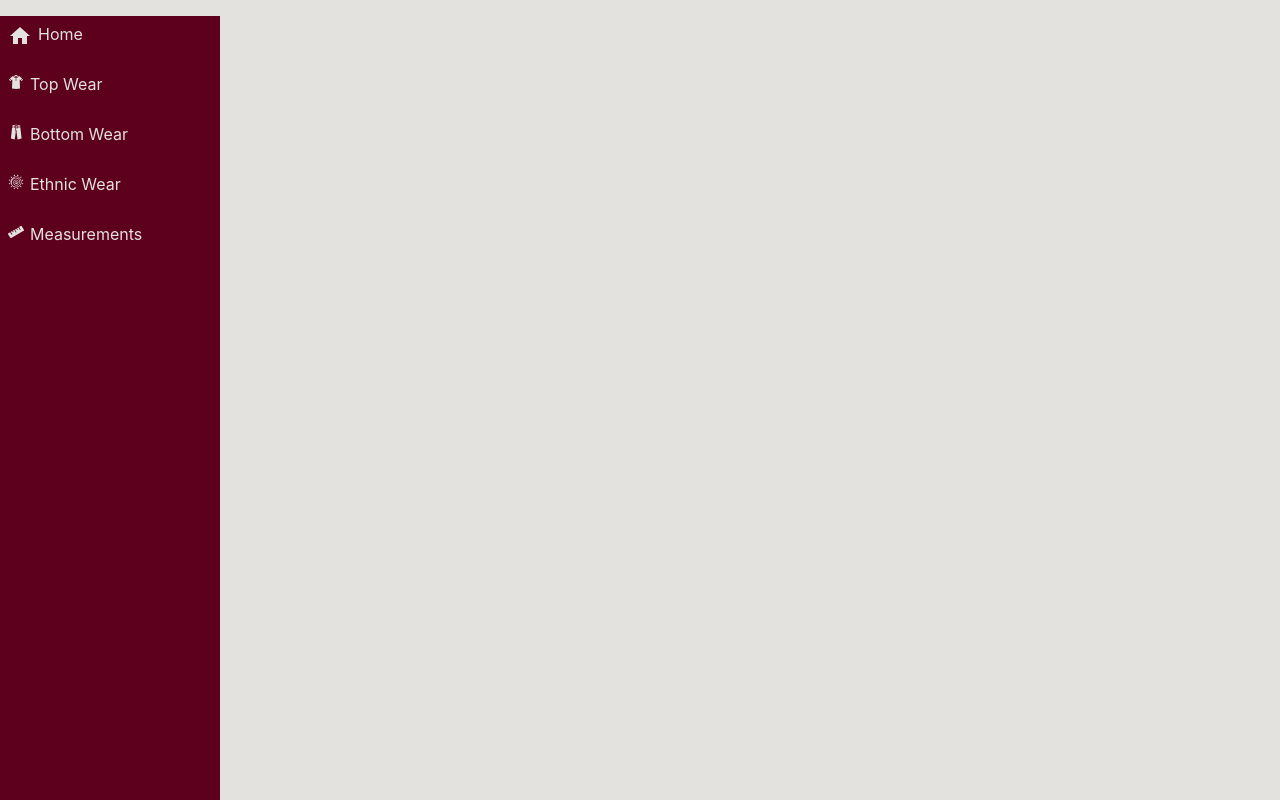
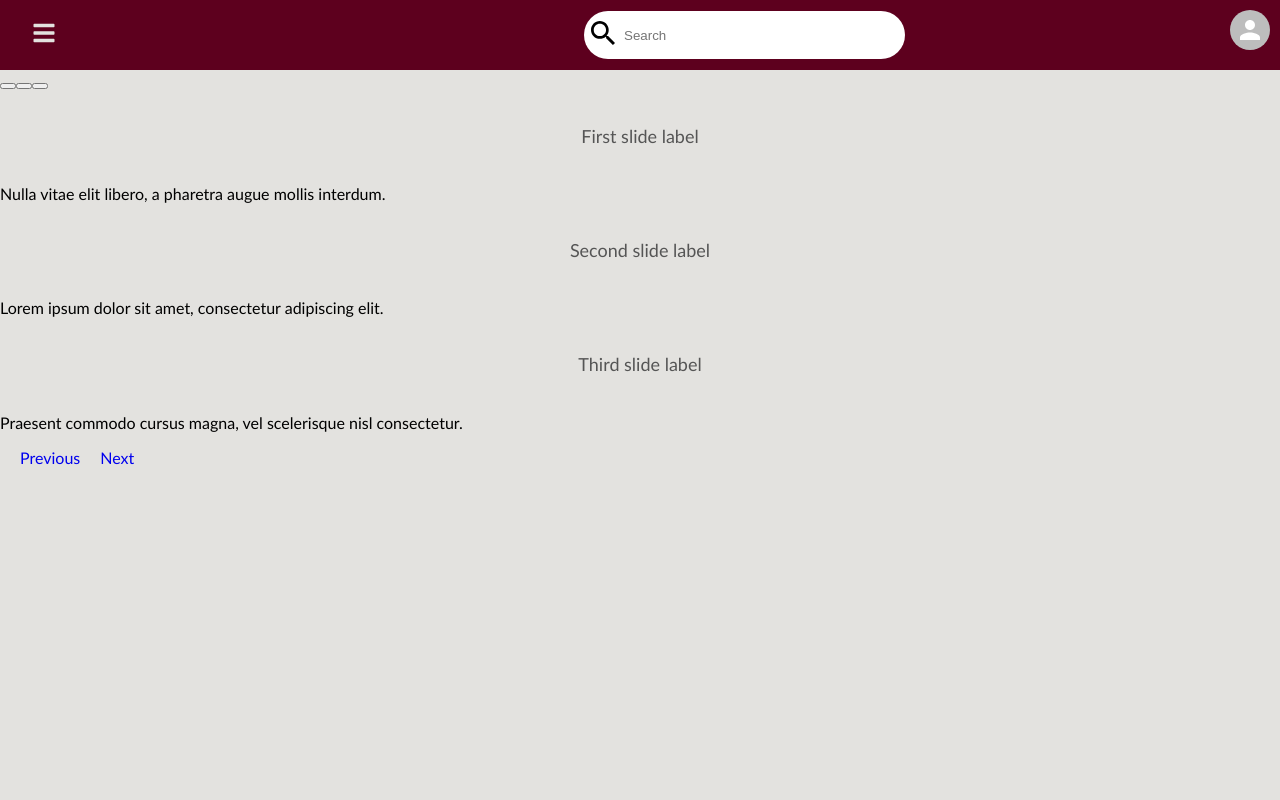
Before and after one commit to prateekrai1/MensFashion, a React (Create React App) app in the folder mens-ecommerce/: page / in a window 1280 px wide. Built offline with nearby package versions, Linux system fonts and the light colour scheme.

Commit message:
carousel

```diff
--- a/mens-ecommerce/package.json
+++ b/mens-ecommerce/package.json
@@ -15,8 +15,10 @@
     "@testing-library/jest-dom": "^5.17.0",
     "@testing-library/react": "^13.4.0",
     "@testing-library/user-event": "^13.5.0",
+    "bootstrap": "^5.3.2",
     "framer-motion": "^10.17.4",
     "react": "^18.2.0",
+    "react-bootstrap": "^2.9.2",
     "react-dom": "^18.2.0",
     "react-icons": "^4.12.0",
     "react-redux": "^9.0.4",
--- a/mens-ecommerce/src/App.css
+++ b/mens-ecommerce/src/App.css
@@ -1,15 +1,16 @@
-
-body{
-  margin:0;
-  padding:0;
+body {
+  margin: 0;
+  padding: 0;
+  font-family: "Trebuchet MS", "Lucida Sans Unicode", "Lucida Grande",
+    "Lucida Sans", Arial, sans-serif;
 }
 
-.App{
+.App {
   width: 100vw;
   height: 100vh;
 }
 
-.home{
+.home {
   overflow: hidden;
   height: 100vh;
   width: 100vw;
@@ -17,24 +18,119 @@ body{
   background-size: cover;
 }
 
-.sidebar{
-  height: 100vh;
-  width: 220px;
+.navbar {
   background-color: #5d001e;
+  height: 70px;
+  display: flex;
+  gap: 33rem;
+  align-items: center;
 }
 
-.sidebarList{
-  height: 100vh;
-  padding: 8px;
+.menu-bars {
+  margin-left: 2rem;
+  font-size: 1.5rem;
+  color:#e3e2df ;
+  background: none;
 }
 
-.sidebarList .item{
-  width:100%;
-  height:50px;
-  list-style-type: none;
-  margin:0;
+.nav-menu {
+  background-color: #5d001e;
+  width: 250px;
+  height: 100vh;
+  display: flex;
+  justify-content:center;
+  position: fixed;
+  top: 0;
+   left: -100%;
+  transition: 850ms;
+}
+
+.nav-menu.active {
+  left: 0;
+  transition: 350ms;
+}
+
+.nav-text {
+  display: flex;
+  justify-content: start;
+  align-items: center;
+  padding: 8px 0px 8px 16px;
+  list-style: none;
+  height: 60px;
+}
+
+.nav-text a{
+  text-decoration: none;
+  color: #e3e2df;
+  font-size: 18px;
+  width: 95%;
+  height: 100%;
+  display: flex;
+  align-items: center;
+  padding: 0 16px;
+  border-radius: 4px;
+}
+
+.nav-text a:hover{
+  transition: 0.3s ease-in-out;
+  font-size: 20px;
+}
+
+.nav-menu-items{
+  width: 100%;
+}
+
+.navbar-toggle{
+  background-color: #5d001e;
+  width: 100%;
+  height: 80px;
+  display: flex;
+  justify-content: start;
+  align-items: center;
+}
+
+span{
+  margin-left: 10px;
+}
+
+
+.searchInputs{
   display: flex;
   flex-direction: row;
+  background-color: white;
+  padding: 3px;
+  border-radius: 30px;
+}
+
+.textbox{
+  padding: 5px;
+  border: none;
+  border-radius: 30px;
+}
+
+.searchIcon{
+  font-size: 2rem;
+  margin-top: 1px;
+  padding-top: 2px;
+}
+
+.rightpart{
+  display: flex;
+  flex-direction: row;
+  gap: 25px;
+}
+
+.cart-icon{
+  font-size: 1.8rem;
   color: #e3e2df;
+  padding: 5px;
+}
 
+.cart-icon:hover{
+  cursor: pointer;
+  transition: 0.15s ease-in;
 }
+
+.car-menu{
+  text-align: center;
+}
--- /dev/null
+++ b/mens-ecommerce/src/Components/Carousel/CarouselMenu.jsx
@@ -0,0 +1,42 @@
+import React from 'react'
+import Carousel from 'react-bootstrap/Carousel';
+import { useState } from 'react';
+
+const CarouselMenu = () => {
+
+    const [index, setIndex] = useState(0);
+
+  const handleSelect = (selectedIndex) => {
+    setIndex(selectedIndex);
+  };
+
+  return (
+    <Carousel activeIndex={index} onSelect={handleSelect}>
+    <Carousel.Item>
+      {/* <ExampleCarouselImage text="First slide" /> */}
+      <Carousel.Caption>
+        <h3>First slide label</h3>
+        <p>Nulla vitae elit libero, a pharetra augue mollis interdum.</p>
+      </Carousel.Caption>
+    </Carousel.Item>
+    <Carousel.Item>
+      {/* <ExampleCarouselImage text="Second slide" /> */}
+      <Carousel.Caption>
+        <h3>Second slide label</h3>
+        <p>Lorem ipsum dolor sit amet, consectetur adipiscing elit.</p>
+      </Carousel.Caption>
+    </Carousel.Item>
+    <Carousel.Item>
+      {/* <ExampleCarouselImage text="Third slide" /> */}
+      <Carousel.Caption>
+        <h3>Third slide label</h3>
+        <p>
+          Praesent commodo cursus magna, vel scelerisque nisl consectetur.
+        </p>
+      </Carousel.Caption>
+    </Carousel.Item>
+  </Carousel>
+  )
+}
+
+export default CarouselMenu
--- a/mens-ecommerce/src/Components/Homepage.jsx
+++ b/mens-ecommerce/src/Components/Homepage.jsx
@@ -1,10 +1,16 @@
 import React from 'react'
 import Navbar from './Navbar/Navbar'
+import { BrowserRouter as Router } from 'react-router-dom'
+import CarouselMenu from './Carousel/CarouselMenu'
 
 const Homepage = () => {
   return (
     <div className='home'>
+      <Router>
         <Navbar/>
+        <CarouselMenu/>
+      </Router>
+
     </div>
   )
 }
--- /dev/null
+++ b/mens-ecommerce/src/Components/LoginAvatar/AvatarMenu.jsx
@@ -0,0 +1,55 @@
+import React, {useState, useEffect, useRef} from 'react';
+import '../LoginAvatar/Dropdown.css'
+import { Avatar } from '@mui/material';
+
+
+const Avatarmenu = () => {
+
+    const [open, setOpen] = useState(false);
+    let menuRef = useRef();
+
+    useEffect(() => {
+        let handler = (e)=>{
+          if(!menuRef.current.contains(e.target)){
+            setOpen(false);
+          }
+        };
+        document.addEventListener("mousedown", handler);
+
+
+    return() =>{
+      document.removeEventListener("mousedown", handler);
+    }
+
+  });
+
+  return (
+    <div className="App">
+      <div className='menu-container' ref={menuRef}>
+        <div className='menu-trigger' >
+          <Avatar alt='' src='' className='avatar' onClick={()=>{setOpen(!open)}}/>
+        </div>
+
+        <div className={`dropdown-menu ${open? 'active' : 'inactive'}`} >
+          <h3>Prateek<br/></h3>
+          <ul>
+            <DropdownItem  text = {"My Orders"}/>
+            <DropdownItem  text = {"Settings"}/>
+            <DropdownItem  text = {"Helps"}/>
+            <DropdownItem text = {"Logout"}/>
+          </ul>
+        </div>
+      </div>
+    </div>
+  )
+}
+
+function DropdownItem(props){
+    return(
+        <li className='dropdownItem'>
+            <a>{props.text}</a>
+        </li>
+    )
+}
+
+export default Avatarmenu
--- /dev/null
+++ b/mens-ecommerce/src/Components/LoginAvatar/Dropdown.css
@@ -0,0 +1,113 @@
+:root {
+    --primary-bg: #242526;
+    --secondary-bg: #fff;
+    --primary-text-color: #555;
+    --secondary-text-color: #cecece;
+    --border-radius: 8px;
+    --speed: 500ms;
+  }
+
+ul{
+    list-style: none;
+  }
+
+  a {
+    text-decoration: none;
+  }
+
+  .menu-trigger .avatar{
+    position: absolute;
+    top: 10px;
+    right: 10px;
+    height: 40px;
+    width: 40px;
+    border-radius: 50%;
+    overflow: hidden;
+    cursor: pointer;
+  }
+
+  .dropdown-menu{
+    position: absolute;
+    top: 100px;
+    right: 20px;
+    background-color: #fff;
+    border-radius: var(--border-radius);
+    padding: 10px 20px;
+    width: 200px;
+  }
+
+  .dropdown-menu::before{
+    content: '';
+    position: absolute;
+    top: -5px;
+    right: 20px;
+    height: 20px;
+    width: 20px;
+    background: var(--secondary-bg);
+    transform: rotate(45deg);
+  }
+
+  .dropdown-menu.active{
+    opacity: 1;
+    visibility: visible;
+    transform: translateY(0);
+    transition: var(--speed) ease;
+  }
+
+  .dropdown-menu.inactive{
+    opacity: 0;
+    visibility: hidden;
+    transform: translateY(-20px);
+    transition: var(--speed) ease;
+  }
+
+
+  h3{
+    width: 100%;
+    text-align: center;
+    font-size: 18px;
+    padding: 20px 0;
+    font-weight: 500;
+    font-size: 18px;
+    color: var(--primary-text-color);
+    line-height: 1.2rem;
+  }
+
+  h3 span{
+    font-size: 14px;
+    color: var(--secondary-text-color);
+    font-weight: 400;
+  }
+
+  .dropdown-menu ul li{
+    padding: 10px  0;
+    border-top: 1px solid rgba(0, 0, 0, 0.05);
+  }
+
+  .dropdown-menu ul li:hover a{
+    color: rgb(212, 33, 9);
+    cursor: pointer;
+  }
+
+  .dropdown-menu ul li:hover img{
+    opacity: 1;
+    cursor: pointer;
+  }
+
+  .dropdownItem{
+    display: flex;
+    margin: 10px auto;
+  }
+
+  .dropdownItem img{
+    max-width: 20px;
+    margin-right: 10px;
+    opacity: 0.5;
+    transition: var(--speed);
+  }
+
+  .dropdownItem a{
+    max-width: 100px;
+    margin-left: 10px;
+    transition: var(--speed);
+  }
--- a/mens-ecommerce/src/Components/Navbar/Navbar.jsx
+++ b/mens-ecommerce/src/Components/Navbar/Navbar.jsx
@@ -1,22 +1,65 @@
-import React from 'react'
-import {navbarData} from './NavbarData';
+import React, { useState } from "react";
+import { navbarData } from "./NavbarData";
+import { ImCross } from "react-icons/im";
+import { FaBars } from "react-icons/fa";
+import { Link } from "react-router-dom";
+import { IoMdSearch } from "react-icons/io";
+import { FaShoppingCart } from "react-icons/fa";
+import Avatarmenu from "../LoginAvatar/AvatarMenu";
 //onClick={window.location.pathname = val.link}
+
 const Navbar = () => {
+  const [sidebar, setSidebar] = useState(false);
+  const showSidebar = () => setSidebar(!sidebar);
+
   return (
-    <div className='sidebar'>
-        <ul className='sidebarList'>
-        {navbarData.map((val,key) => {
-            return(
-                <li key={key} className='item' >
-                    {" "}
-                    <div style={{paddingRight:'6px'}}>{val.icon}</div>{" "}
-                    <div>{val.title}</div>
-                </li>
-            )
-        })}
+    <>
+      <div className="navbar">
+        <Link to="#" className="menu-bars">
+          <FaBars onClick={showSidebar} />
+        </Link>
+        <div className="searchInputs">
+          <div className="searchIcon">
+            <IoMdSearch />
+          </div>
+          <input
+            type="text"
+            placeholder="Search"
+            size="32"
+            className="textbox"
+          />
+        </div>
+        <div className="cart-icon">
+          <FaShoppingCart />
+        </div>
+    <div>
+
+          <Avatarmenu />
+    </div>
+      </div>
+
+
+      <nav className={sidebar ? "nav-menu active" : "nav-menu"}>
+        <ul className="nav-menu-items" onClick={showSidebar}>
+          <li className="navbar-toggle">
+            <Link to="#" className="menu-bars">
+              <ImCross style={{ color: "#e3e2df", fontSize: "18px" }} />
+            </Link>
+          </li>
+          {navbarData.map((item, index) => {
+            return (
+              <li key={index} className={item.cname}>
+                <Link to={item.path}>
+                  {item.icon}
+                  <span>{item.title}</span>
+                </Link>
+              </li>
+            );
+          })}
         </ul>
-    </div>
-  )
-}
+      </nav>
+    </>
+  );
+};
 
-export default Navbar
+export default Navbar;
--- a/mens-ecommerce/src/Components/Navbar/NavbarData.jsx
+++ b/mens-ecommerce/src/Components/Navbar/NavbarData.jsx
@@ -4,32 +4,44 @@ import { GiTrousers } from "react-icons/gi";
 import { GiPoloShirt } from "react-icons/gi";
 import { GiUbisoftSun } from "react-icons/gi";
 import { FaRuler } from "react-icons/fa";
-import { FaTruck } from "react-icons/fa";
+import { IoMdHome } from "react-icons/io";
+import { PiShirtFoldedFill } from "react-icons/pi";
 
 export const navbarData = [
     {
         title:"Home",
-        icon: <HomeIcon/>,
-        link: "/home"
+        icon: <IoMdHome style={{fontSize:'23px'}}/>,
+        link: "/home",
+        cname:"nav-text"
     },
     {
-        title:"Top Wear",
-        icon: <GiPoloShirt />,
-        link: "/topwear"
+        title:"Shirts",
+        icon: <PiShirtFoldedFill style={{fontSize:'23px'}}/>,
+        link: "/topwear",
+        cname:"nav-text"
     },
     {
-        title:"Bottom Wear",
-        icon: <GiTrousers/>,
-        link: "/bottomwear"
-    },
-    {
-        title: "Ethnic Wear",
-        icon: <GiUbisoftSun/>,
-        link: "/home"
-    },
-    {
-        title: "Measurements",
-        icon: <FaRuler />,
-        link: "/home"
+        title:"T-Shirts",
+        icon: <GiPoloShirt style={{fontSize:'23px'}}/>,
+        link: "/topwear" ,
+        cname:"nav-text"
     }
+    // {
+    //     title:"Bottom Wear",
+    //     icon: <GiTrousers style={{fontSize:'23px'}}/>,
+    //     link: "/bottomwear",
+    //     cname:"nav-text"
+    // },
+    // {
+    //     title: "Ethnic Wear",
+    //     icon: <GiUbisoftSun style={{fontSize:'23px'}}/>,
+    //     link: "/ethinic",
+    //     cname:"nav-text"
+    // },
+    // {
+    //     title: "Measurements",
+    //     icon: <FaRuler style={{fontSize:'23px'}}/>,
+    //     link: "/measurements",
+    //     cname:"nav-text"
+    // }
 ]
```
Also changed, not shown: 1 other file (tests, documents, lock files or other folders).
